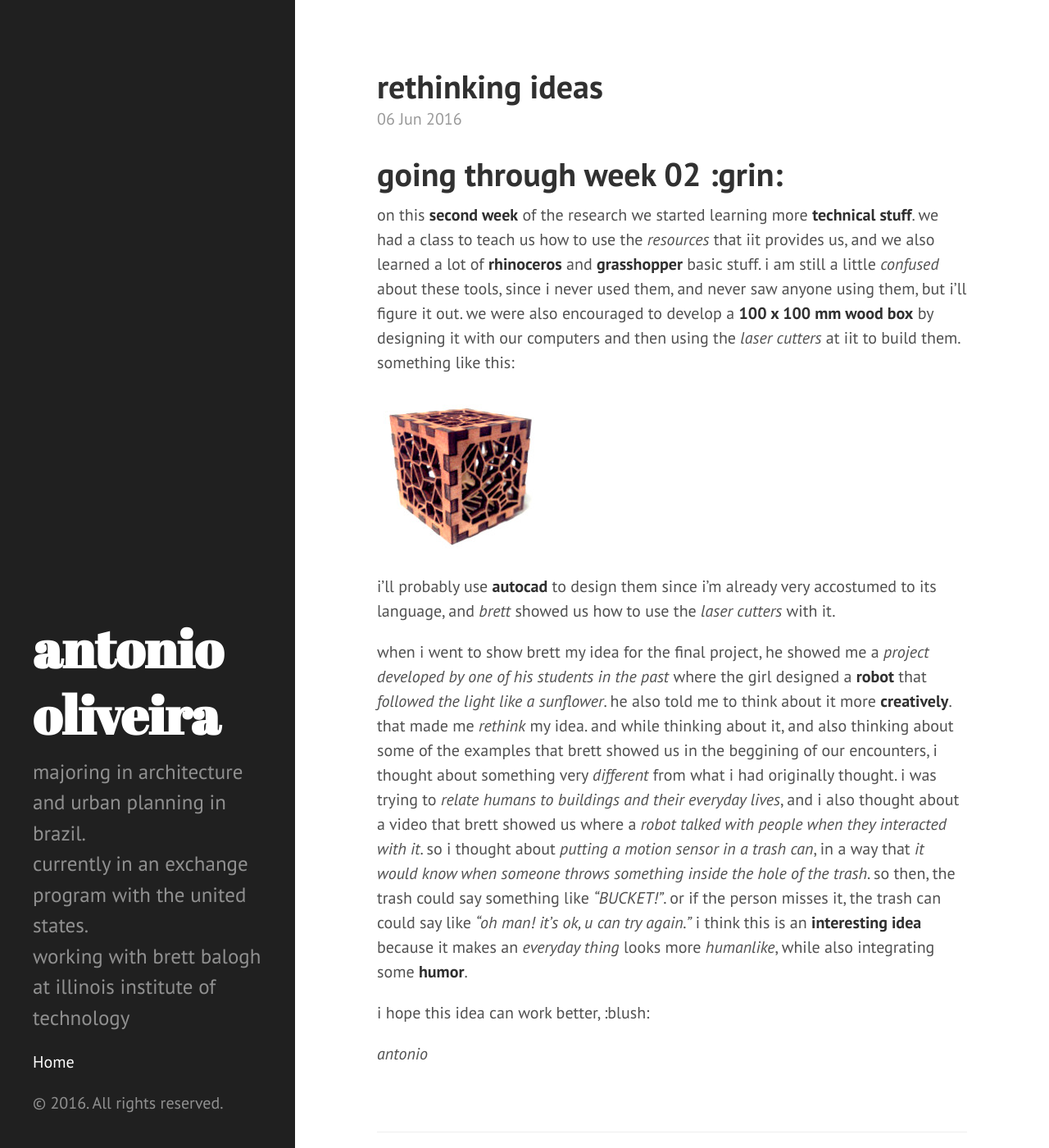
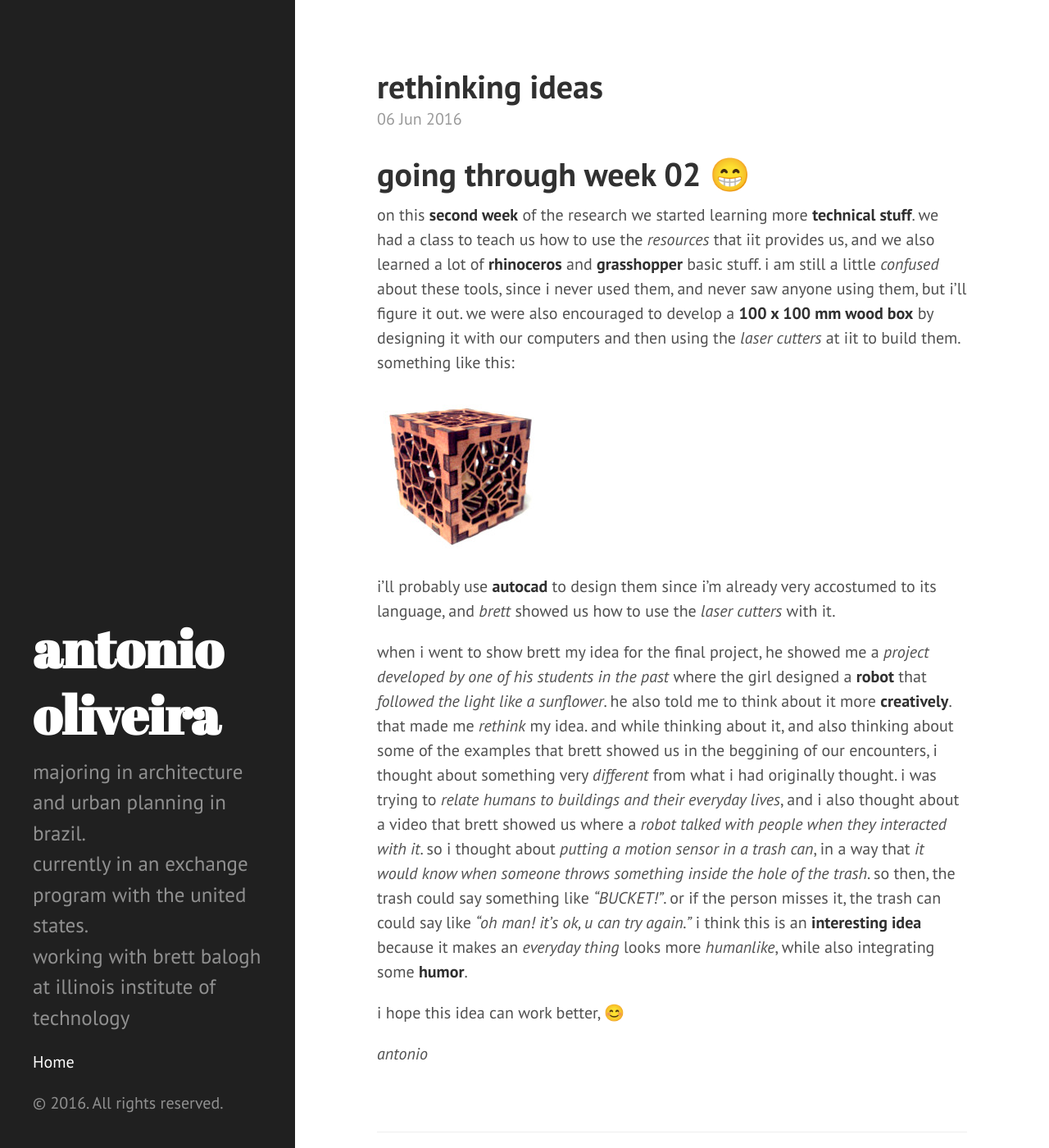
Before and after one commit to jorgeuntd/jorgeuntd.github.io, a Jekyll site: the page built from _posts/2016-06-06-rethinking-ideas.markdown, in a window 1280 px wide and 1400 px high. Shown: the whole window at 82% size. Built offline with Jekyll 4.4.1, drawn with Linux system fonts in a browser that asks for light colours; part of the change alters nothing that is shown.

Commit message:
Update 2016-06-06-rethinking-ideas.markdown

```diff
--- a/_posts/2016-06-06-rethinking-ideas.markdown
+++ b/_posts/2016-06-06-rethinking-ideas.markdown
@@ -3,7 +3,7 @@ published: true
 title: rethinking ideas
 layout: post
 ---
-# going through week 02 :grin:
+# going through week 02 😁
 
 on this **second week** of the research we started learning more **technical stuff**. we had a class to teach us how to use the *resources* that iit provides us, and we also learned a lot of **rhinoceros** and **grasshopper** basic stuff. i am still a little *confused* about these tools, since i never used them, and never saw anyone using them, but i'll figure it out.
 we were also encouraged to develop a **100 x 100 mm wood box** by designing it with our computers and then using the *laser cutters* at iit to build them. something like this:
@@ -15,6 +15,6 @@ i'll probably use **autocad** to design them since i'm already very accostumed t
 when i went to show brett my idea for the final project, he showed me a *project developed by one of his students in the past* where the girl designed a **robot** that *followed the light like a sunflower*. he also told me to think about it more **creatively**. that made me *rethink* my idea. and while thinking about it, and also thinking about some of the examples that brett showed us in the beggining of our encounters, i thought about something very *different* from what i had originally thought. i was trying to *relate humans to buildings and their everyday lives*, and i also thought about a video that brett showed us where a *robot talked with people when they interacted with it*. so i thought about *putting a motion sensor in a trash can*, in a way that *it would know when someone throws something inside the hole of the trash*. so then, the trash could say something like *"BUCKET!"*. or if the person misses it, the trash can could say like *"oh man! it's ok, u can try again."*
 i think this is an **interesting idea** because it makes an *everyday thing* looks more *humanlike*, while also integrating some **humor**.
 
-i hope this idea can work better, :blush:
+i hope this idea can work better, 😊
 
 *antonio*
```
